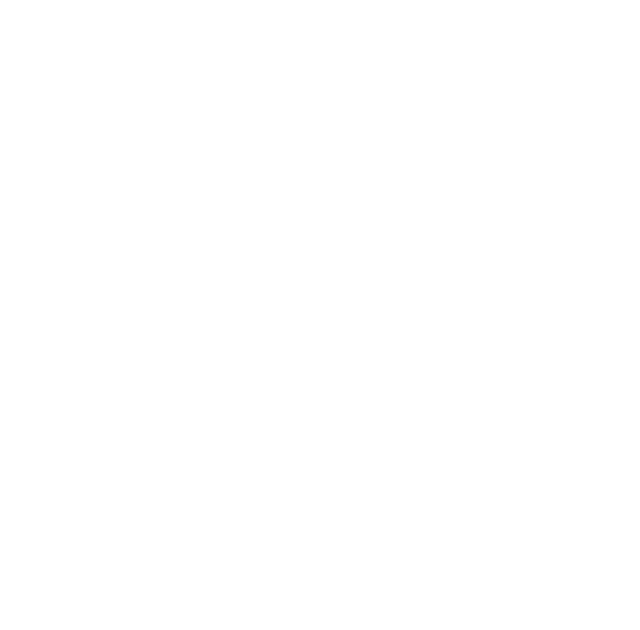
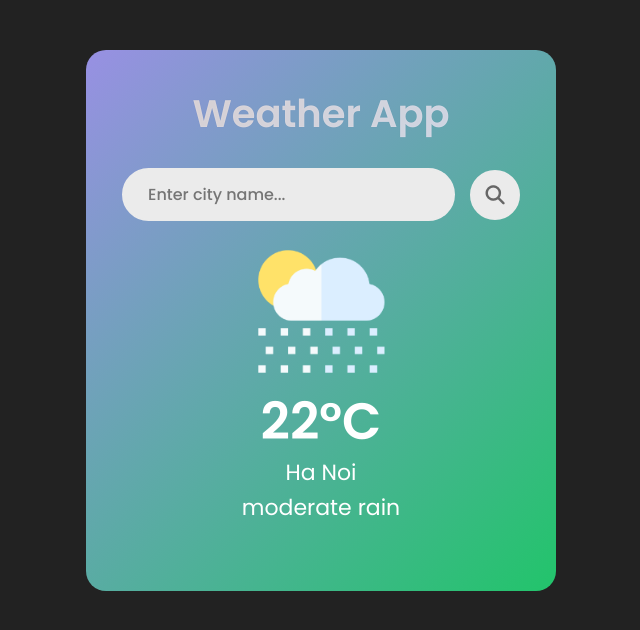
Before and after one commit to KhoiNguyen-265/weather-app, a plain HTML site: page index.html in a window 1280 px wide. Shown: the whole page, without its empty margins (319-959 px from the left). Drawn offline with Linux system fonts and the light colour scheme.

Commit message:
feat: create UI

```diff
--- a/assets/css/style.css
+++ b/assets/css/style.css
@@ -0,0 +1,147 @@
+*,
+::before,
+::after {
+    box-sizing: border-box;
+}
+
+html {
+    font-size: 62.5%;
+}
+
+body {
+    font-size: 1.6rem;
+    font-family: "Poppins", sans-serif;
+    background: #222;
+}
+
+input,
+button,
+textarea,
+select {
+    font-size: inherit;
+    font-family: inherit;
+}
+
+input,
+button {
+    outline: none;
+    border: none;
+    background: transparent;
+}
+
+.weather {
+    width: 90%;
+    max-width: 470px;
+    padding: 40px 36px;
+    border-radius: 20px;
+    margin: 50px auto 0;
+    background-image: linear-gradient(
+        -225deg,
+        #dfffcd 0%,
+        #90f9c4 48%,
+        #39f3bb 100%
+    );
+    background-image: linear-gradient(135deg, #9890e3 0%, #22c46b 100%);
+}
+
+.weather__heading {
+    font-size: clamp(3.2rem, 3vw, 4.8rem);
+    font-weight: 600;
+    line-height: 1.25;
+    text-align: center;
+    background-image: linear-gradient(
+        135deg,
+        #f3e7e9 0%,
+        #e3eeff 99%,
+        #e3eeff 100%
+    );
+    text-shadow: 0px 0px 1px rgba(0, 0, 0, 0.1);
+    background-clip: text;
+    -webkit-background-clip: text;
+    -webkit-text-fill-color: transparent;
+}
+
+.weather__search {
+    margin-top: 30px;
+    display: flex;
+    justify-content: center;
+    align-items: center;
+    gap: 15px;
+}
+
+.weather__input {
+    border: 2px solid #ebebeb;
+    padding: 12px 24px;
+    width: 100%;
+    border-radius: 999px;
+    font-style: 1.6rem;
+    font-weight: 500;
+    background: #ebebeb;
+}
+
+.weather__btn {
+    display: flex;
+    align-items: center;
+    justify-content: center;
+    width: 50px;
+    height: 50px;
+    border-radius: 50%;
+    border: 2px solid #ebebeb;
+    cursor: pointer;
+    background: #ebebeb;
+    flex-shrink: 0;
+}
+
+.weather__icon {
+    color: #666;
+    transform: scale(1.2);
+}
+
+/* Result */
+.weather__result {
+    display: flex;
+    flex-direction: column;
+    align-items: center;
+}
+
+.weather__img {
+    width: 180px;
+    height: 180px;
+    object-fit: cover;
+}
+
+.weather__temp {
+    margin-top: -10px;
+    font-size: clamp(4.2rem, 4vw, 6rem);
+    font-weight: 600;
+    line-height: 1.2;
+    color: #fff;
+    text-align: center;
+}
+
+.weather__city,
+.weather__desc {
+    margin-top: 8px;
+    color: #fff;
+    font-size: clamp(1.6rem, 2.4vw, 2.2rem);
+    text-align: center;
+    max-width: 220px;
+    line-height: 1.2;
+}
+.weather__hourly-forecast {
+    display: flex;
+    justify-content: space-between;
+    align-items: center;
+    gap: 10px;
+    margin-top: 30px;
+    white-space: nowrap;
+    overflow-x: auto;
+}
+
+.hourly-item {
+    display: flex;
+    align-items: center;
+    justify-content: center;
+    flex: 0 0 auto;
+    color: #fff;
+}
--- a/index.html
+++ b/index.html
@@ -8,8 +8,57 @@
         <!-- Reset CSS -->
         <link rel="stylesheet" href="./assets/css/reset.css" />
 
+        <!-- Embed Font -->
+        <link rel="preconnect" href="https://fonts.googleapis.com" />
+        <link rel="preconnect" href="https://fonts.gstatic.com" crossorigin />
+        <link
+            href="https://fonts.googleapis.com/css2?family=Poppins:ital,wght@0,100;0,200;0,300;0,400;0,500;0,600;0,700;0,800;0,900;1,100;1,200;1,300;1,400;1,500;1,600;1,700;1,800;1,900&display=swap"
+            rel="stylesheet"
+        />
+
+        <!-- Font awesome -->
+        <link
+            rel="stylesheet"
+            href="https://cdnjs.cloudflare.com/ajax/libs/font-awesome/7.0.0/css/all.min.css"
+        />
+
         <!-- Style CSS -->
         <link rel="stylesheet" href="./assets/css/style.css" />
     </head>
-    <body></body>
+    <body>
+        <div class="weather">
+            <h1 class="weather__heading">Weather App</h1>
+            <!-- Search -->
+            <div class="weather__search">
+                <input
+                    type="text"
+                    name="city"
+                    class="weather__input"
+                    placeholder="Enter city name..."
+                    spellcheck="false"
+                />
+                <button class="weather__btn">
+                    <i class="fa-solid fa-magnifying-glass weather__icon"></i>
+                </button>
+            </div>
+
+            <!-- Result -->
+            <div class="weather__result">
+                <img src="./assets/imgs/rain.png" alt="" class="weather__img" />
+                <div class="weather__info">
+                    <h2 class="weather__temp">22°C</h2>
+                    <p class="weather__city">Ha Noi</p>
+                    <p class="weather__desc">moderate rain</p>
+                </div>
+                <div class="weather__hourly-forecast">
+                    <div class="hourly-item">
+                        <img src="" alt="" class="hourly-item__img" />
+                        <p class="hourly-item__title"></p>
+                    </div>
+                </div>
+            </div>
+        </div>
+        <script src="./main.js"></script>
+        <script></script>
+    </body>
 </html>
```
Also changed, not shown: assets/imgs/clear.png (added), assets/imgs/clouds.png (added), assets/imgs/drizzle.png (added), assets/imgs/humidity.png (added), assets/imgs/mist.png (added), assets/imgs/rain.png (added), assets/imgs/snow.png (added), assets/imgs/wind.png (added).
